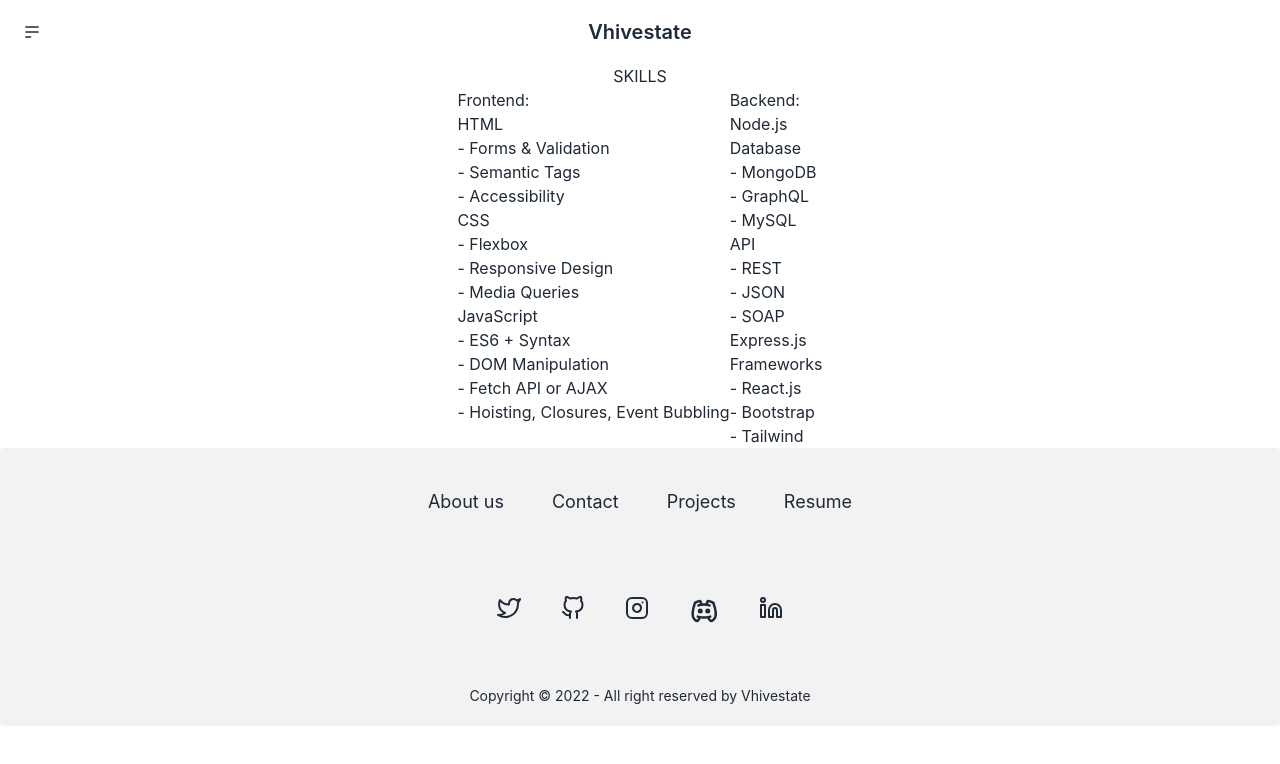
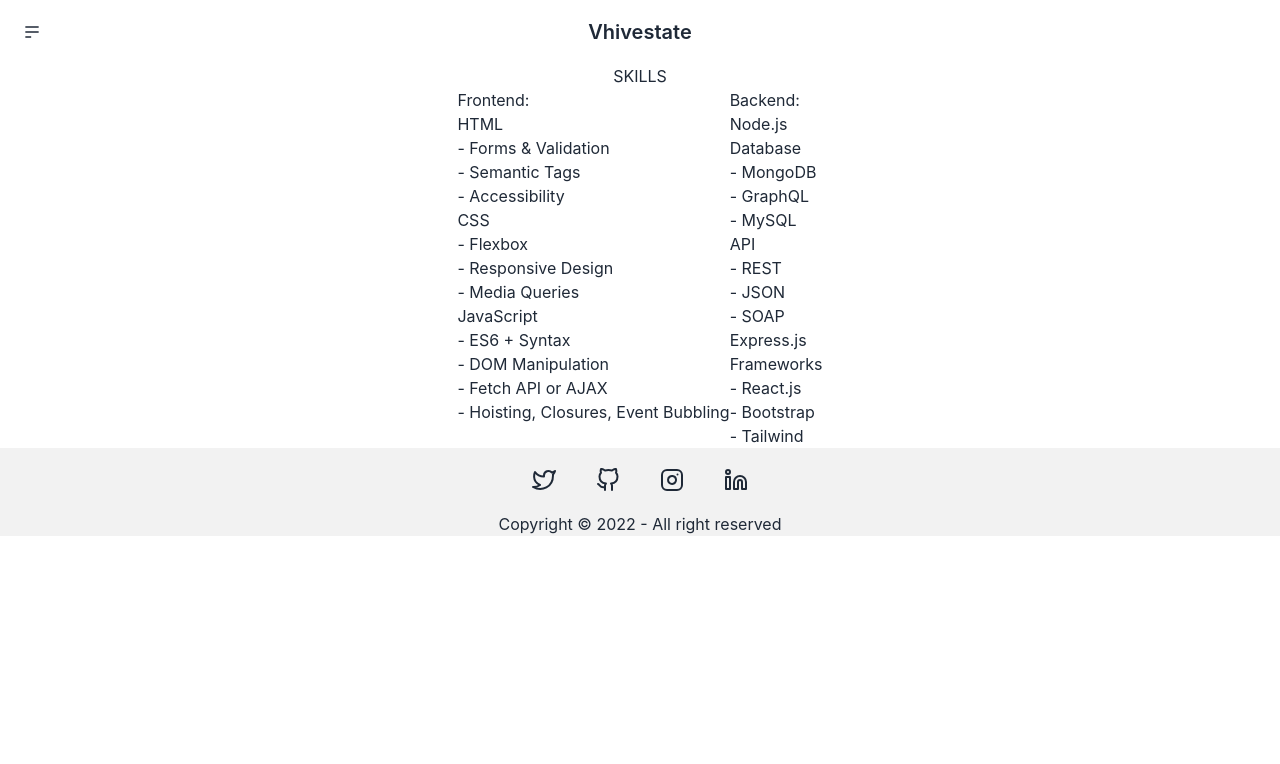
Before and after one commit to vhivestate/vhiivestate, a React (Create React App) app in the folder client/: page /resume in a window 1280 px wide. Shown: the top 764 px of the page. Built offline with nearby package versions, Linux system fonts and the light colour scheme.

Commit message:
footer styling

```diff
--- a/client/src/components/Footer.js
+++ b/client/src/components/Footer.js
@@ -11,27 +11,19 @@
 function Footer() {
 
   return (
-    <footer className="footer footer-center p-5 bg-base-200 text-base-content rounded">
-      <div className="grid grid-flow-col">
-        <a className="link link-hover text-lg">About us</a>
-        <a className="link link-hover text-lg">Contact</a>
-        <a className="link link-hover text-lg">Projects</a>
-        <a className="link link-hover text-lg">Resume</a>
-    </div>
-    <div>
-    <div className="grid grid-flow-col">
-    <a href='https://twitter.com/vhivestate'> <Twitter></Twitter> </a>
-        <a href='https://github.com/vhivestate'> <GitHub></GitHub> </a>
-        <a href='https://www.instagram.com/vhive.jpg/'> <Instagram></Instagram> </a>
-        <a href="https://discord.com/channels/950224023973933116/950224023973933121/">
-      <TbBrandDiscord /> </a>
-        <a href='https://github.com/vhivestate'> <Linkedin></Linkedin> </a>
+<footer className="footer-center bg-base-200 text-base-content">
+  <div>
+    <div className="flex flex-wrap justify-center p-0">
+    <a href='https://twitter.com/vhivestate' className=''> <Twitter></Twitter> </a>
+        <a href='https://github.com/vhivestate' className=''> <GitHub></GitHub> </a>
+        <a href='https://www.instagram.com/vhive.jpg/' className=''> <Instagram></Instagram> </a>
+        <a href='https://github.com/vhivestate' className=''> <Linkedin></Linkedin> </a>
     </div>
   </div>
   <div>
-    <p>Copyright © 2022 - All right reserved by Vhivestate</p>
+    <p>Copyright © 2022 - All right reserved</p>
   </div>
-    </footer>
+</footer>
   )
 }
 export default Footer
--- a/client/src/pages/Landing.js
+++ b/client/src/pages/Landing.js
@@ -2,15 +2,15 @@
 
 function Landing() {
   return (
-    <div className="hero min-h-screen" style={{ backgroundImage: `url("https://placeimg.com/1000/800/arch")` }}>
+    <div className="hero min-h-screen" style={{ backgroundImage: `url("https://sat02pap005files.storage.live.com/y4mccQegH1llhIfqRKMdAXiRthJjyBcQ1H1eBSvib3C8Nx5u_C181cxK4SgIMiBjg8lZJw4ul0AR1ZxSLO-bWrWZ8WrFU3-_wVy1qA0K530m8otUr5vNpgZBdEzMG52cbqwhyDZqoo8js9ZCM8sLZntIjyjRzx9jcPb8HhDyqcQz-MiC4NhBT4g4JjRFMn_hfb1?width=1024&height=683&cropmode=none")` }}>
       <div className="hero-overlay bg-opacity-60"></div>
       <div className="hero-content text-center text-neutral-content">
         <div className="max-w-md">
           <h1 className="mb-5 text-5xl font-bold">Hello there</h1>
           <p className="mb-5">Provident cupiditate voluptatem et in. Quaerat fugiat ut assumenda excepturi exercitationem quasi. In deleniti eaque aut repudiandae et a id nisi.</p>
           <div className='flex justify-center space-x-4'  >
-          <button className="btn btn-primary">Get Started</button>
-          <button className="btn btn-primary">Get Started</button>
+          <button className="btn btn-primary">Portfolio</button>
+          <button className="btn btn-primary">Contact</button>
           </div>
         </div>
       </div>
```
Also changed, not shown: client/src/assets/hero.jpg (added).
